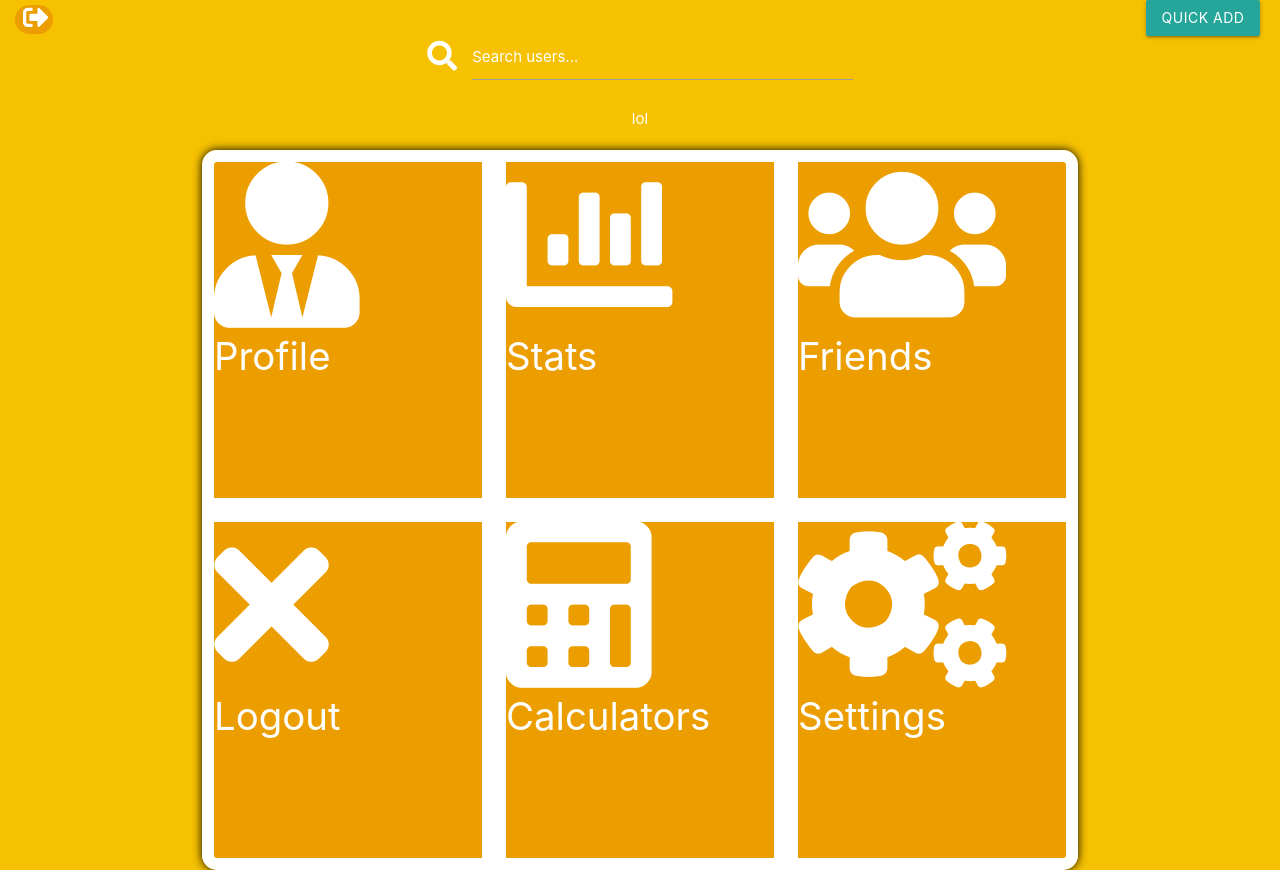
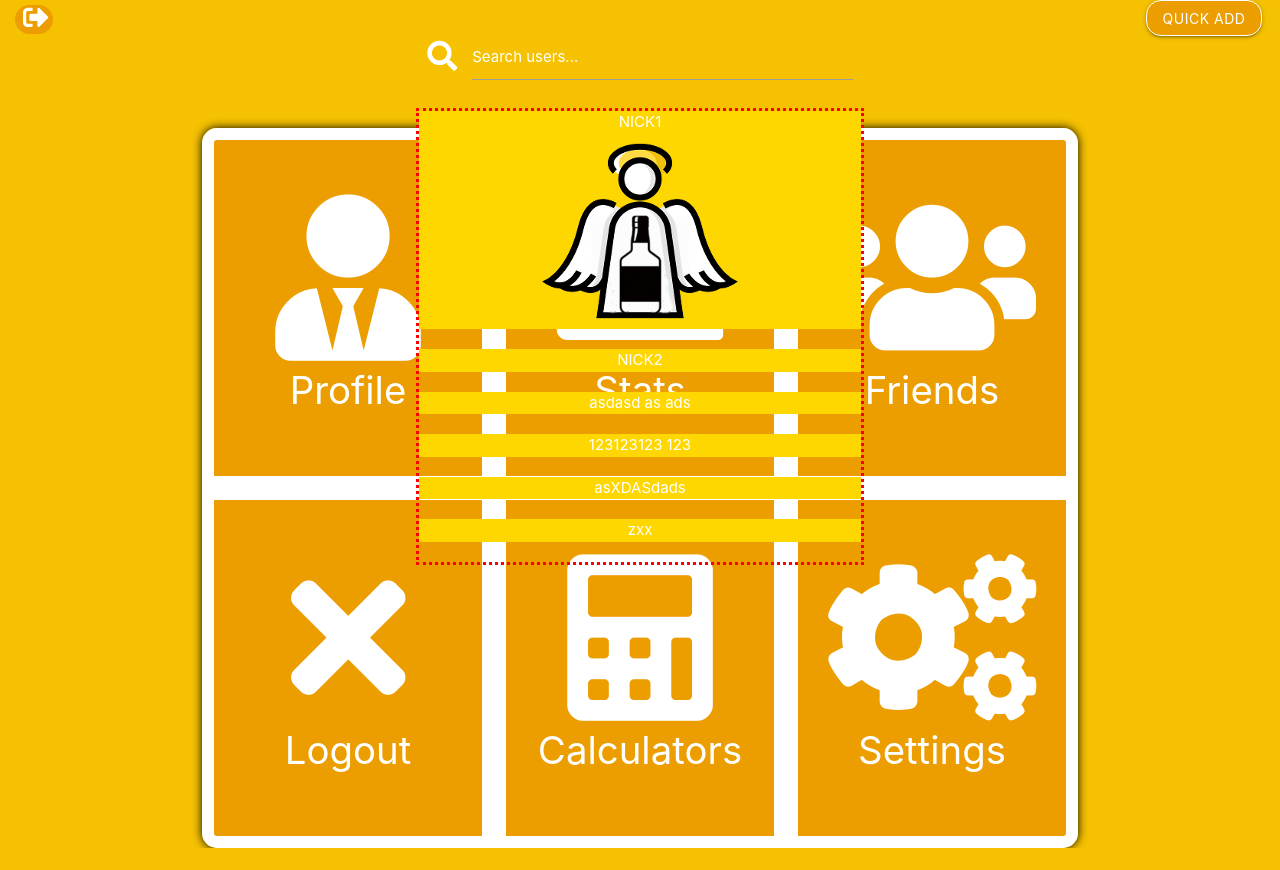
Before and after one commit to Kryzys09/SpiritGuard, a Django app: template SpiritGuard/templates/main-panel.html in a window 1280 px wide. After the commit the page ends 848 px from the top, so only its background shows below. Run offline with Django 3.2, Linux system fonts and the light colour scheme; the template is opened without the code that fills it, so the values that code supplies are empty.

Commit message:
ajax front work in progress

```diff
--- /dev/null
+++ b/SpiritGuard/static/css/list-of-friends.css
@@ -0,0 +1,12 @@
+#list-of-friends {
+    position: relative;
+    z-index: 100;
+}
+
+#lof-wrapper {
+    position: absolute;
+    top: 10%;
+    border-style: dotted;
+    border-color: red;
+    width: 50%;
+}
--- a/SpiritGuard/templates/search-users-panel.html
+++ b/SpiritGuard/templates/search-users-panel.html
@@ -1,6 +1,6 @@
 {% load static %}
 <script src="{% static '/js/jquery.min.js' %}"></script>
-<link href="{% static '/css/materialize.min.css' %}" rel="stylesheet">
+<link href="{% static '/css/list-of-friends.css' %}" rel="stylesheet">
 
 <form id="search-form" method="post" action='/accounts/search_users/'>
     {% csrf_token %}
@@ -12,7 +12,18 @@
         </div>
     </div>
     <div id="list-of-friends" class="center-content row">
-        lol
+        <div id="lof-wrapper">
+            <div class="center-content row" style="background-color: gold">NICK1
+                <img src={% static '/gfx/logo.png' %}>
+            </div>
+            <div class="center-content row" style="background-color: gold">NICK2
+
+            </div>
+            <div class="center-content row" style="background-color: gold">asdasd as ads</div>
+            <div class="center-content row" style="background-color: gold">123123123 123</div>
+            <div class="center-content row" style="background-color: gold">asXDASdads</div>
+            <div class="center-content row" style="background-color: gold">zxx</div>
+        </div>
     </div>
 </form>
 
@@ -22,7 +33,7 @@
 
         function executeSearch(isValFromInputField) {
             return function () {
-                console.log('hello');
+                $('#lof-wrapper').show();
                 const nickname = isValFromInputField ? (this).val() : '';
                 $.ajax({
                     url: '/ajax/users/',
@@ -43,7 +54,12 @@
             console.log(usersCopy)
         }
 
+        function hideList() {
+            $('#lof-wrapper').hide();
+        }
+
         $('#queryInput').click(executeSearch(false));
-        $('#queryInput').on('input', drawUsersList)
+        $('#queryInput').on('input', drawUsersList);
+        $('#queryInput').blur(hideList);
     </script>
 {% endblock %}
```
Also changed, not shown: SpiritGuard/db.sqlite3.
